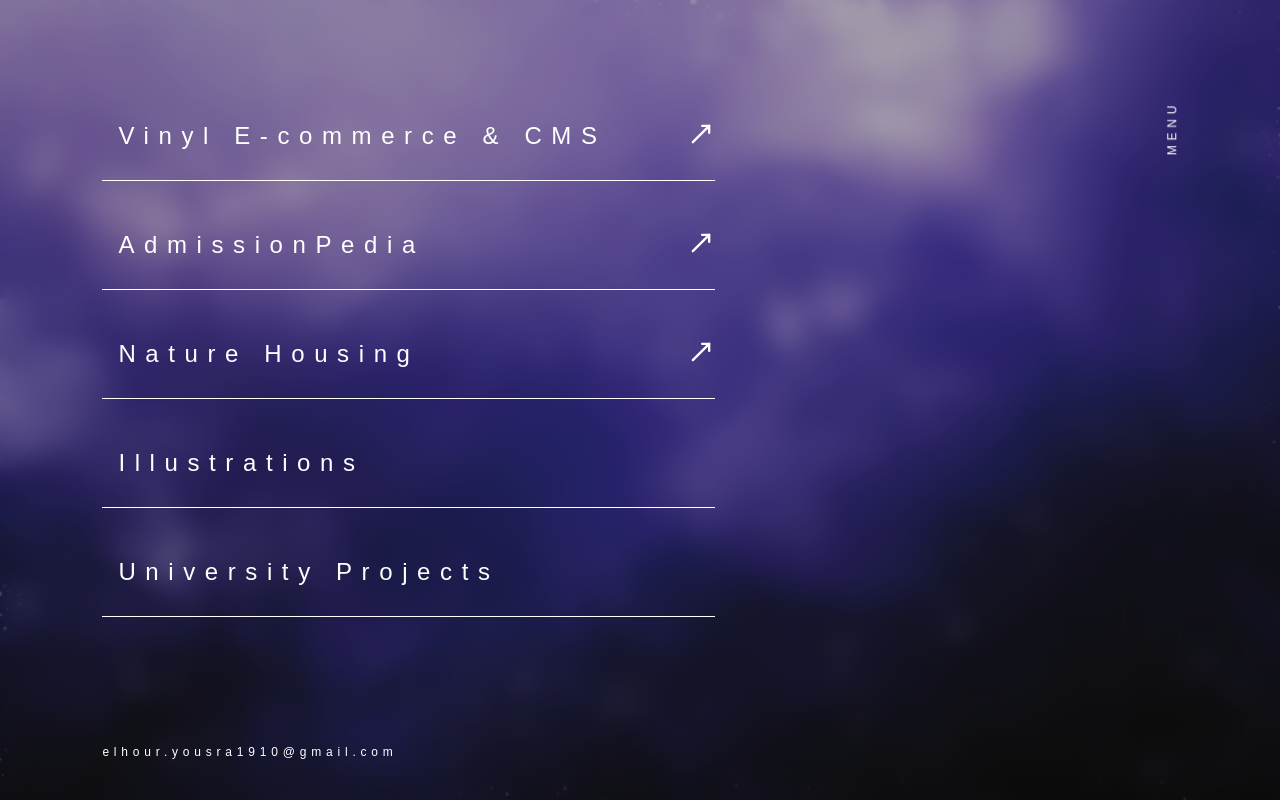
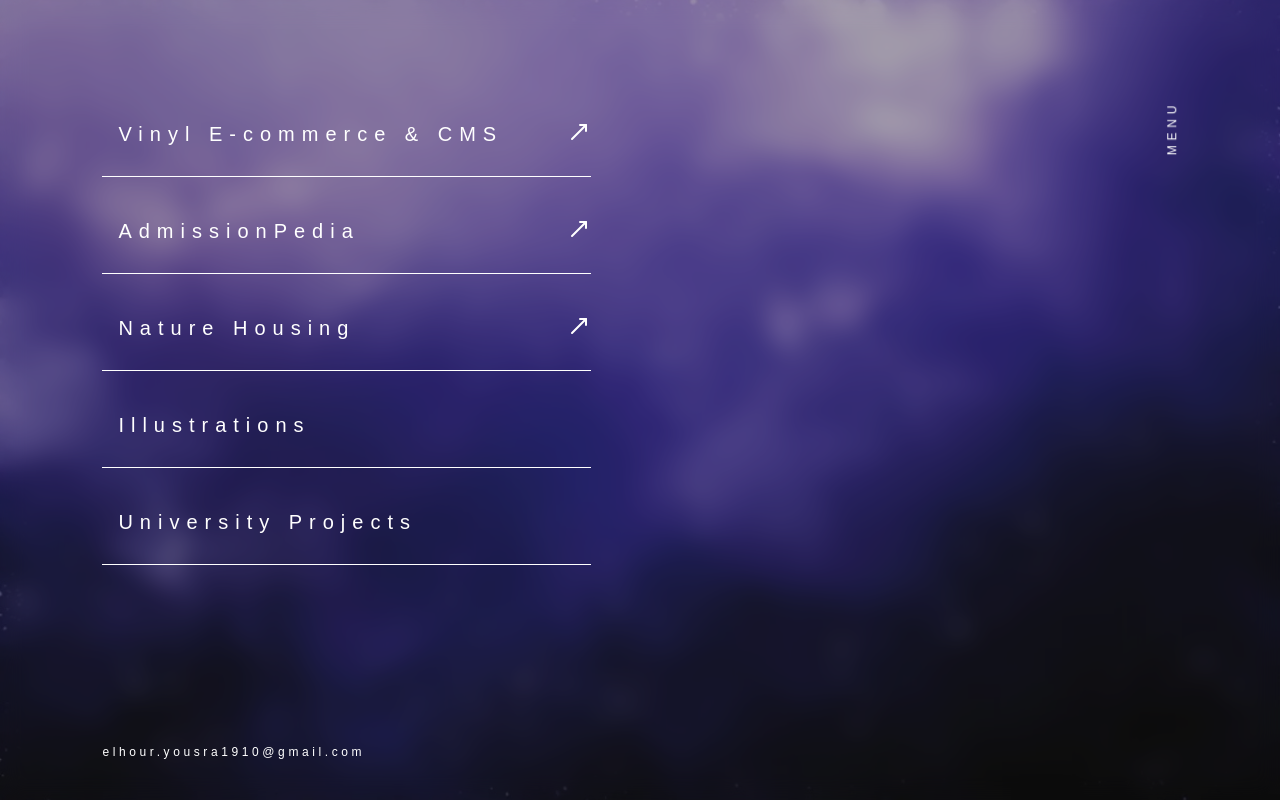
Before and after one commit to yousra-elhour/portfolio, a Next.js app: page /works in a window 1280 px wide. Built offline with nearby package versions, Linux system fonts and the light colour scheme; a web font is replaced by a local one.

Commit message:
reponsive updates

```diff
--- a/app/components/Email.tsx
+++ b/app/components/Email.tsx
@@ -3,7 +3,7 @@ import Link from "next/link";
 export default function Email() {
   return (
     <>
-      <div className="z-20 absolute bottom-10 left-[8%] right-[8%] font-sans lg:tracking-[.4em] md:tracking-[.4em] tracking-[.3em] text-xs ">
+      <div className="z-20 absolute bottom-6 sm:bottom-8 md:bottom-8 lg:bottom-10 xl:bottom-10 2xl:bottom-10 left-[8%] right-[8%] font-sans text-[8px] sm:text-[9px] md:text-[10px] lg:text-xs xl:text-xs tracking-[.06em] sm:tracking-[.08em] md:tracking-[.12em] lg:tracking-[.2em] xl:tracking-[.3em] 2xl:tracking-[.4em]">
         <Link href={"mailto:elhour.yousra1910@gmail.com"}>
           elhour.yousra1910@gmail.com
         </Link>
--- a/app/components/Works.tsx
+++ b/app/components/Works.tsx
@@ -91,22 +91,22 @@ export default function Works() {
               onMouseLeave={() => setHoveredItem(null)}
               className=" cursor-pointer"
             >
-              <div className="lg:mb-7 mb-4 flex justify-between items-start gap-20">
+              <div className="flex justify-between items-start gap-4 sm:gap-6 md:gap-8 lg:gap-12 xl:gap-16 2xl:gap-20 mb-3 sm:mb-4 md:mb-5 lg:mb-6 xl:mb-7">
                 <Link
                   href={item.link}
-                  className="lg:pl-4 md:pl-4 pl-2 lg:text-2xl md:text-2xl text-md font-sans tracking-[.4em]  "
+                  className="text-xs sm:text-xs md:text-sm lg:text-lg xl:text-xl 2xl:text-2xl font-sans tracking-[.1em] sm:tracking-[.15em] md:tracking-[.2em] lg:tracking-[.25em] xl:tracking-[.35em] 2xl:tracking-[.4em] pl-1 sm:pl-1 md:pl-2 lg:pl-3 xl:pl-4"
                 >
                   {item.title}
                 </Link>
 
                 {item.live && (
                   <Link target="_blank" href={item.live}>
-                    <MoveUpRight className="lg:h-7 lg:w-7 md:h-7 md:w-7 h-5 w-5 z-50" />
+                    <MoveUpRight className="h-3 w-3 sm:h-3 sm:w-3 md:h-4 md:w-4 lg:h-5 lg:w-5 xl:h-6 xl:w-6 2xl:h-7 2xl:w-7 z-50 flex-shrink-0" />
                   </Link>
                 )}
               </div>
 
-              <hr className="border-0 border-white border-b w-full mb-12" />
+              <hr className="border-0 border-white border-b w-full mb-4 sm:mb-5 md:mb-6 lg:mb-8 xl:mb-10 2xl:mb-12" />
             </div>
           ))}
         </div>
@@ -114,7 +114,7 @@ export default function Works() {
 
         {hoveredItem !== null && (
           <div
-            className="absolute bottom-[-3%] right-[-7%] h-[29cqw] aspect-video z-40 lg:block hidden preview "
+            className="absolute bottom-[-3%] right-[-7%] h-[29cqw] aspect-video z-40 hidden lg:block preview"
             style={{ transition: "all 2s" }}
           >
             {data[hoveredItem].image && (
--- a/app/globals.css
+++ b/app/globals.css
@@ -18,6 +18,7 @@ body {
     rgb(var(--background-start-rgb));
   scrollbar-width: thin;
   scrollbar-color: transparent transparent;
+  overflow-x: hidden;
 }
 body::-webkit-scrollbar {
   width: 0.01px;
--- a/app/layout.tsx
+++ b/app/layout.tsx
@@ -23,6 +23,9 @@ export default function RootLayout({
 }) {
   return (
     <html lang="en">
+      <head>
+        <meta name="viewport" content="width=device-width, initial-scale=1" />
+      </head>
       <body className={`${marcellus.className} ${montserrat.className}`}>
         <Client>{children}</Client>
         <SpeedInsights />
```
